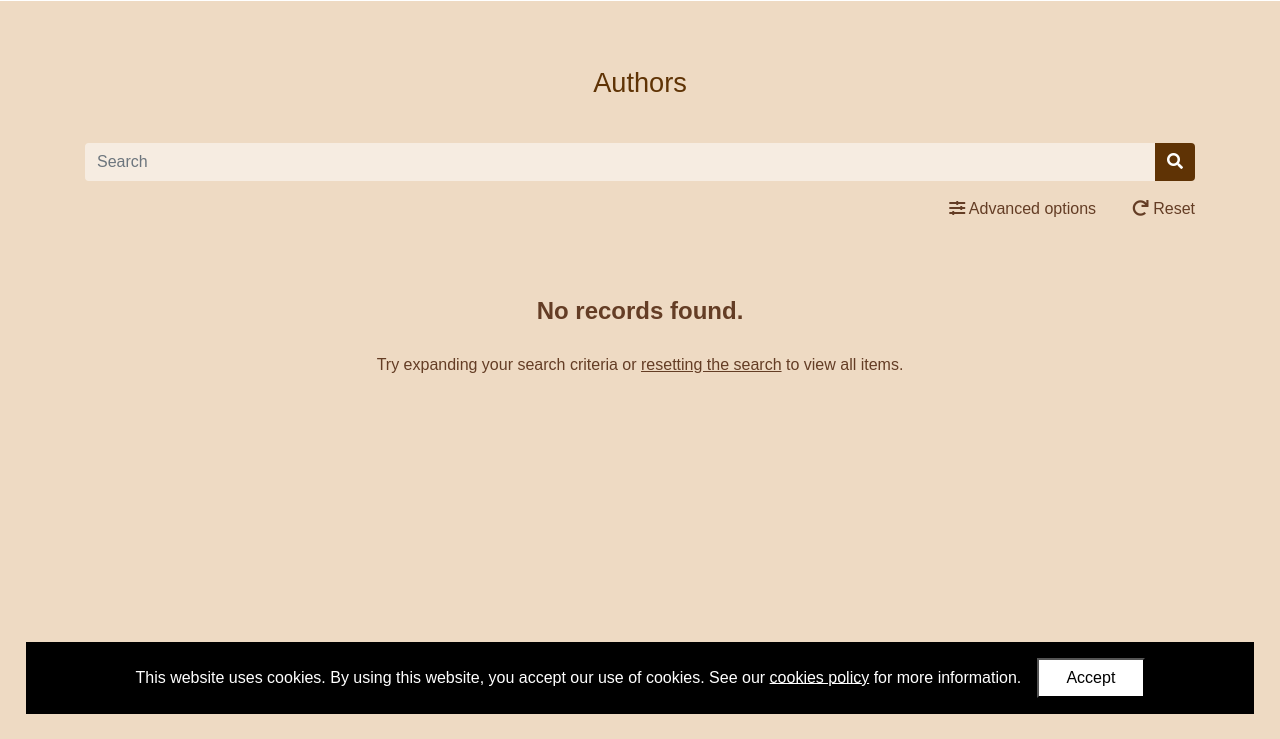
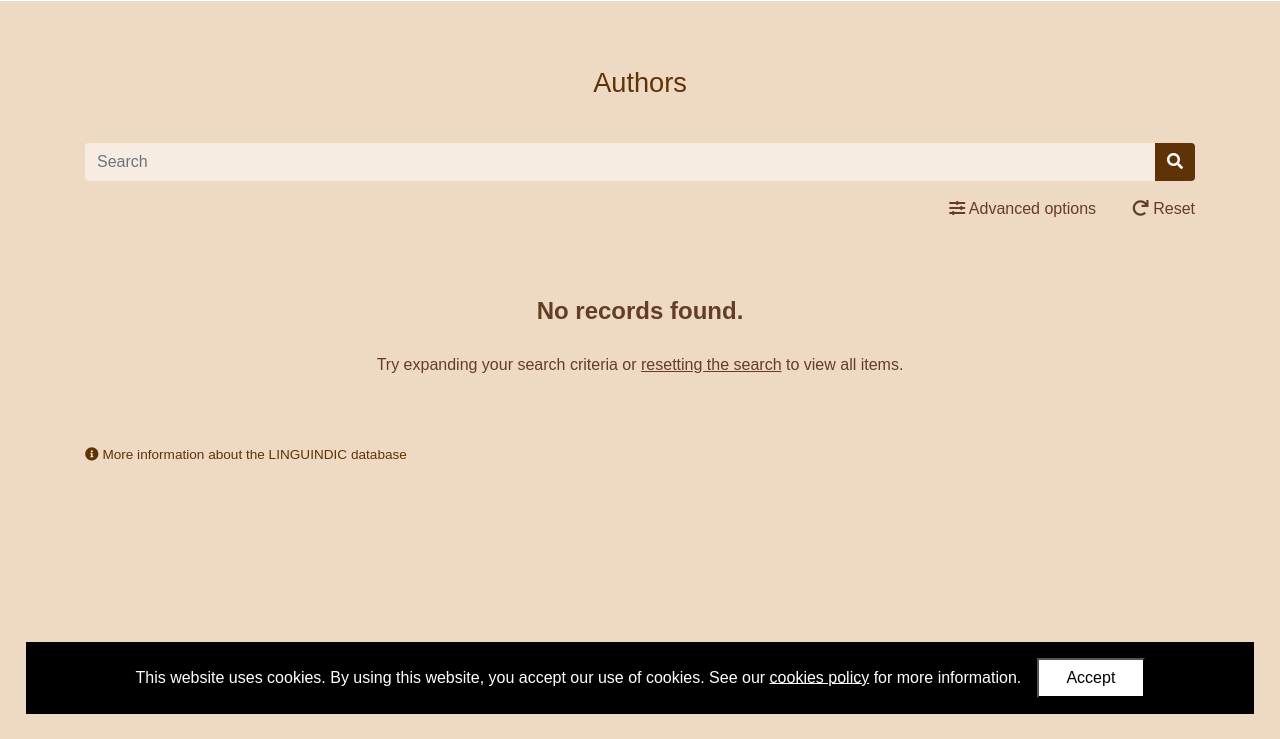
Before and after one commit to linguindic/linguindic-website, a Django app: page /data/browse/authors/ in a window 1280 px wide. Shown: the part 60-799 px from the top of the page. Run offline with Django 3.2, Linux system fonts and the light colour scheme; data that the repository does not hold is empty; parts of the project's set-up code (start-up, migrations or seed data) failed here and were passed over; some libraries are stand-ins or nearby versions.

Commit message:
added links to database page and tweaked content + style

```diff
--- a/django/core/static/css/custom.css
+++ b/django/core/static/css/custom.css
@@ -434,6 +434,12 @@ main a {
     font-weight: 500;
 }
 
+/* About Database Link */
+.list-aboutdatabaselink {
+    margin-top: 5em;
+    font-size: 0.85em;
+}
+
 .hidden {
     display: none;
 }
--- a/django/core/static/css/custom_small.css
+++ b/django/core/static/css/custom_small.css
@@ -12,7 +12,7 @@
     .navbar-toggler {
         color: #8d715f;
         font-size: 1.7em;
-        padding-right: 0;
+        padding-right: 0.35em;
     }
 
     /* ---------- Main ---------- */
--- a/django/general/templates/general/about-database.html
+++ b/django/general/templates/general/about-database.html
@@ -17,6 +17,9 @@
             The database is a work in progress; we aim to add new material frequently over the lifetime of the project, so please check back regularly for updates.
         </p>
         <p>
+            As well as interacting with our database visually via our website, you can also consume the data via our open <a href="{% url 'api' %}">web API</a>.
+        </p>
+        <p>
             If you have any questions or comments about the LINGUINDIC database then please email us at <a href="mailto:linguindic@orinst.ox.ac.uk">linguindic@orinst.ox.ac.uk</a>.
         </p>
     </div>
--- a/django/general/templates/general/welcome.html
+++ b/django/general/templates/general/welcome.html
@@ -23,7 +23,7 @@
             You can engage with the project through this website by:
         </p>
         <ul>
-            <li>Reading detailed information about the <a href="{% url 'about-project' %}">project</a>, our <a href="{% url 'about-team' %}">team</a>, related <a href="{% url 'about-events' %}">events</a>, and more</li>
+            <li>Reading detailed information about the <a href="{% url 'about-project' %}">project</a>, our <a href="{% url 'about-database' %}">database</a>, our <a href="{% url 'about-team' %}">team</a>, related <a href="{% url 'about-events' %}">events</a>, and more</li>
             <li>Browsing our database of:
                 <ul>
                     <li><a href="{% url 'browse-authors-list' %}">Authors</a></li>
--- a/django/researchdata/templates/researchdata/browse-list-base.html
+++ b/django/researchdata/templates/researchdata/browse-list-base.html
@@ -204,6 +204,10 @@
 
         {% endif %}
 
+        <div class="list-aboutdatabaselink">
+            <a href="{% url 'about-database' %}"><i class="fas fa-info-circle"></i> <span>More information about the LINGUINDIC database</span></a>
+        </div>
+
     </div>
 
     {% comment %} JavaScript/jQuery for this page {% endcomment %}
```
